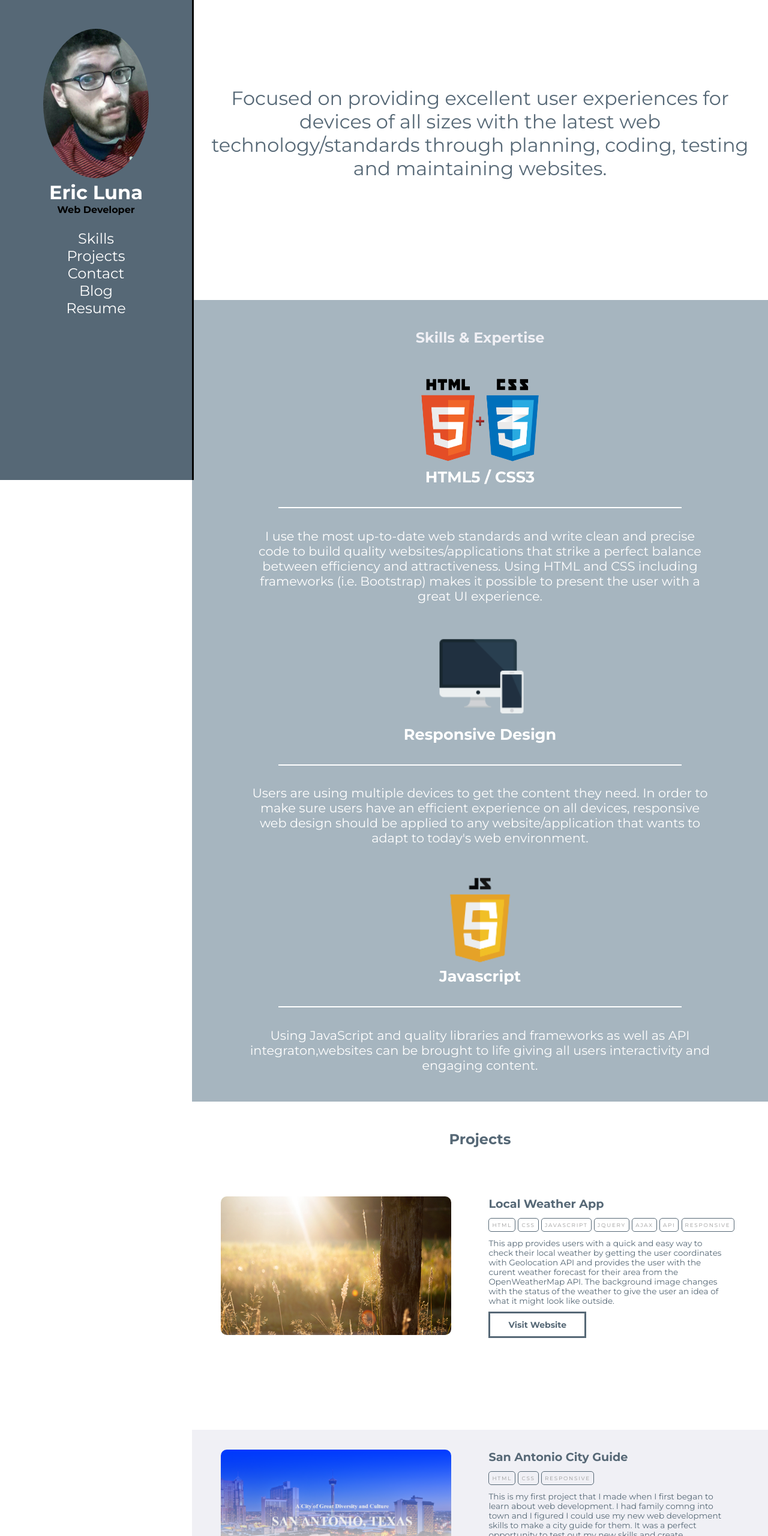
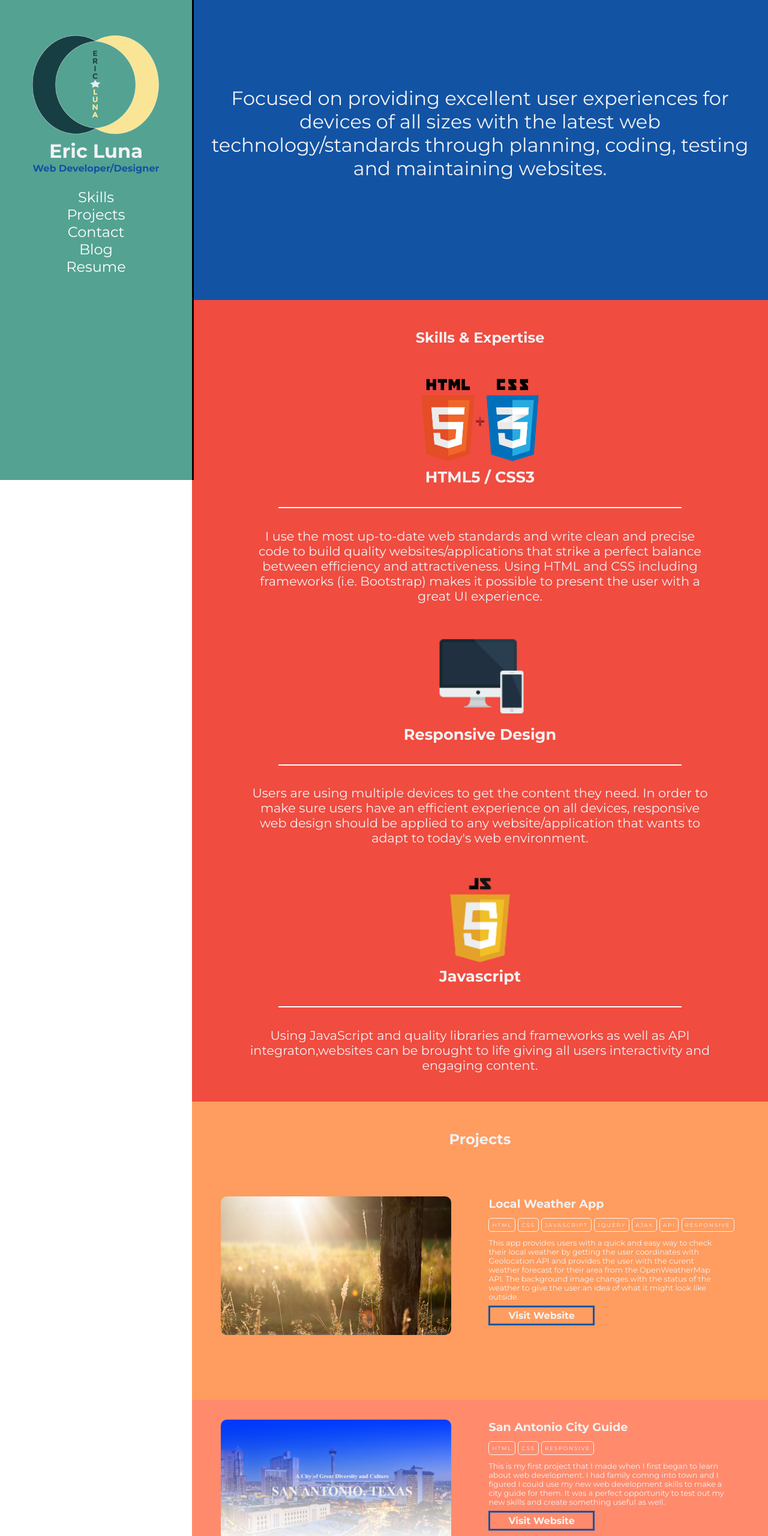
Before and after one commit to eric-luna/eric-luna.github.io, a plain HTML site: page index.html in a window 1280 px wide. Shown: the top 2560 px of the page at 60% size. Drawn offline with nearby package versions, Linux system fonts and the light colour scheme.

Commit message:
added a completely new color scheme to the entire site

```diff
--- a/css/main.css
+++ b/css/main.css
@@ -3,22 +3,23 @@ body, html {
 	margin: 0;
 	padding: 0;
 	font-family: 'Montserrat', sans-serif;
+	color: #f2f2f4;
 }
 
 /*****************Navigation************************/
 .mobile-nav-bar {
-	background:  #a6b5bf;
+	background-color: #558188;
 	min-height: 55px;
+	min-height: 10%;
 	width: 100%;
 	position: relative;
 	cursor: pointer;
 	z-index: 20;
 }
 .mobile-nav-bar p{
-	color: white;
 	margin: 0;
-	font-size: 0.95em;
-	padding-top: 8px;
+	font-size: 0.80em;
+	padding-top: 1.2%;
 }
 .mobile-nav-bar .mobile-nav-button {
 	position: absolute;
@@ -59,12 +60,12 @@ body, html {
 .mobile-nav ul li a {
 	display: block;
 	padding: 10px;
-	color: black;
 	text-decoration: none;
-	background: #f0f0f5;
+	color: #f4f4f2;
+	background-color: #54a292;
 }
 .mobile-nav ul li a:hover {
-	background: white;
+	background: #1253a4;
 }
 .mobile-nav.show-mobile-nav {
 	height: auto;
@@ -78,6 +79,11 @@ body, html {
 .main-container {
 	margin: 20px;
 }
+.nav-pic{
+	width: 12.5%;
+	float: left;
+	margin-top: 1.2%;
+}
 
 #nav-bar{
 	display: none;
@@ -87,6 +93,7 @@ body, html {
 
 #about-div {
 	height: 500px;
+	background-color: #1253a4;
 }
 
 #about {
@@ -94,7 +101,6 @@ body, html {
 	width: 95%;
 	margin: auto;
 	padding-top: 25%;
-	color: #566876;
 	display: none;
 	font-size: 1.5em;
 }
@@ -103,15 +109,14 @@ body, html {
 
 #skills {
 	padding-top: 5%;
-	background-color: #a6b5bf;
-	color: white;
+	background-color: #f04c40;
 }
 
 #skills-header {
 	text-align: center;
 	margin: auto;
 	padding-bottom: 5%;
-	color: #f0f0f5;
+
 }
 
 .html5, .responsive, .javascript {
@@ -153,17 +158,18 @@ body, html {
 	margin: auto;
 	padding-top: 5%;
 	padding-bottom: 5%;
-		color: #566876;
+	background-color: #ff9c5f;
 }
+
 .project{
 	padding-top: 5%;
 	padding-bottom: 5%;
 	width: 100%;
 	clear: both;
-	color: #566876;
+	background-color: #ff9c5f;
 }
 .colored{
-	background-color: #f0f0f5;
+	background-color: #ff8b6c;
 }
 .project-preview{
 	text-align: center;
@@ -194,8 +200,7 @@ body, html {
 	-o-border-radius: 5px;
 	border-radius: 5px;
 	display: inline-block;
-	border: 1px solid  #566876;
-	color: #999;
+	border: 1px solid  #f4f4f2;
 	text-transform: uppercase;
 	letter-spacing: 0.2em;
 	padding: 5px 5px;
@@ -205,15 +210,16 @@ body, html {
 	display: inline-block;
 	font-family: 'Montserrat', sans-serif;
 	font-weight: 600;
-	font-size: 14px;
+	font-size: 1em;
 	text-decoration: none;
 	border: 3px solid;
-	padding: 10px 30px;
-	margin: 10px 0;
+	padding: 4px 30px;
+	margin: 7px 0;
 	background-color: rgba(255,255,255,0);
+	/*background-color: #1253a4;*/
 	border-color: rgb(149,165,166);
-	border-color: #566876;
-	color: #566876;
+	border-color: #1253a4;
+	color: #f4f4f2;
 }
 .button:hover {
 	text-decoration: none;
@@ -221,8 +227,8 @@ body, html {
 	-moz-transition: 200ms ease-in;
 	-o-transition: 200ms ease-in;
 	transition: 200ms ease-in;
-	background-color: #566876;
-	border-color: #566876;
+	background-color:#1253a4;
+	border-color: #1253a4;
 	color: rgb(255,255,255);
 }
 /********** Footer Section **********/
@@ -231,8 +237,8 @@ footer {
 	background-color:  #a6b5bf;
 	font:400 1em/1 'Montserrat', Optima;
 	margin: 0 auto;
-	color: white;
 	border-top: 1px solid #B1B1B1;
+	background-color: #558188;
 
 }
 .credit{
@@ -328,16 +334,15 @@ footer {
 		display: block;
 		text-align: center;
 		margin: auto;
-		background-color: #566876;
-		color: white;
 		border-right: 3px solid black;
+		background-color: #54a292;
 	}
 	#nav-bar h1, h4 {
 		margin: 0;
 		padding: 0;
 	}
 	#nav-bar h4{
-		color: black;
+		color: #1253a4;
 	}
 
 	#nav-bar ul{
@@ -359,13 +364,13 @@ footer {
 		color: white;
 	}
 	#nav-bar li a:hover{
-		color: black;
+		color: #1253a4;
 	}
 	.top-pic{
 		margin-top: 15%;
 		border-radius: 100%;
 		display: inline-block;
-		width: 55%;
+		width: 100%;
 	}
 
 	#about {
@@ -379,7 +384,7 @@ footer {
 		text-align: center;
 		margin: auto;
 		padding-bottom: 5%;
-		color: #f0f0f5;
+
 	}
 
 	.skill-top {
@@ -398,7 +403,7 @@ footer {
 
 	.project{
 		clear: both;
-		height: 350px;
+		height: 300px;
 		padding-top: 2.5%;
 	}
 	.project-preview{
@@ -424,9 +429,9 @@ footer {
 	}
 	.project-description p{
 		padding: 0;
-		width: 98%;
+		width: 100%;
 		margin: 0;
-		font-size: 0.85em;
+		font-size: 0.79em;
 	}
 	.social-icons {
 		display: none;
@@ -444,9 +449,9 @@ footer {
 		padding-left: 2%;
 	}
 
-	.pic {
+	/*.pic {
 		display: none;
-	}
+	}*/
 
 	#bio-info {
 		width: 90%;
--- a/index.html
+++ b/index.html
@@ -11,7 +11,8 @@
 	<!------------- Navigation ------------>
 	<!-- Mobile Navigation -->
 	<div class="mobile-nav-bar">
-		<p>Eric Luna <br> Front-End Developer/Designer</p>
+		<img class="nav-pic" src="./img/logo.png">
+		<p>Eric Luna <br> Web Developer/Designer</p>
 		<div class="mobile-nav-button">
 			<i class="bar"></i>
 			<i class="bar"></i>
@@ -29,9 +30,9 @@
 	</nav>
 	<!-- Desktop Navigation -->
 	<div id="nav-bar">
-		<img class="top-pic" src="./img/eric.jpg">
+		<img class="top-pic" src="./img/logo.png">
 		<h1>Eric Luna</h1>
-		<h4>Web Developer</h4>
+		<h4>Web Developer/Designer</h4>
 		<ul>
 			<li><a href="#skills">Skills</a></li>
 			<li><a href="#projects">Projects</a></li>
```
Also changed, not shown: img/logo.png (added), img/project0.png. Lines whose indentation alone changed are shown as unchanged.
